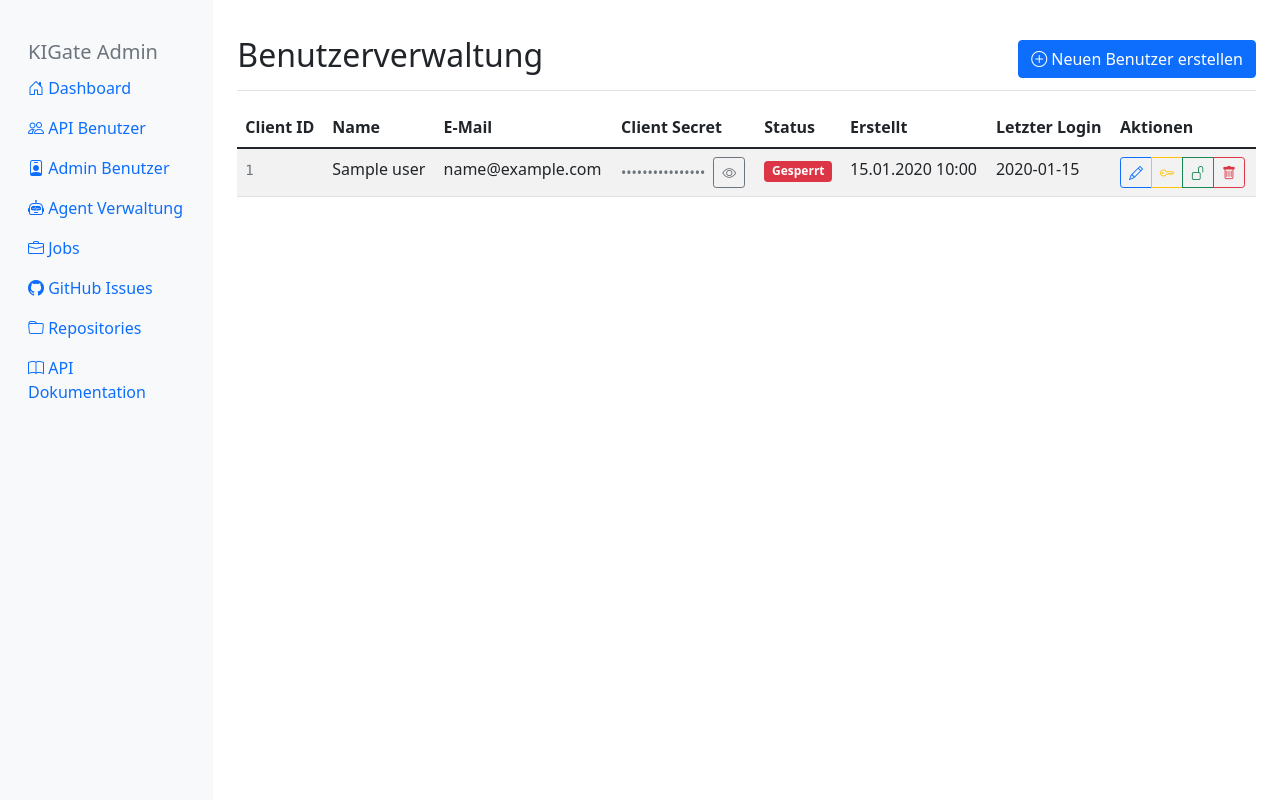
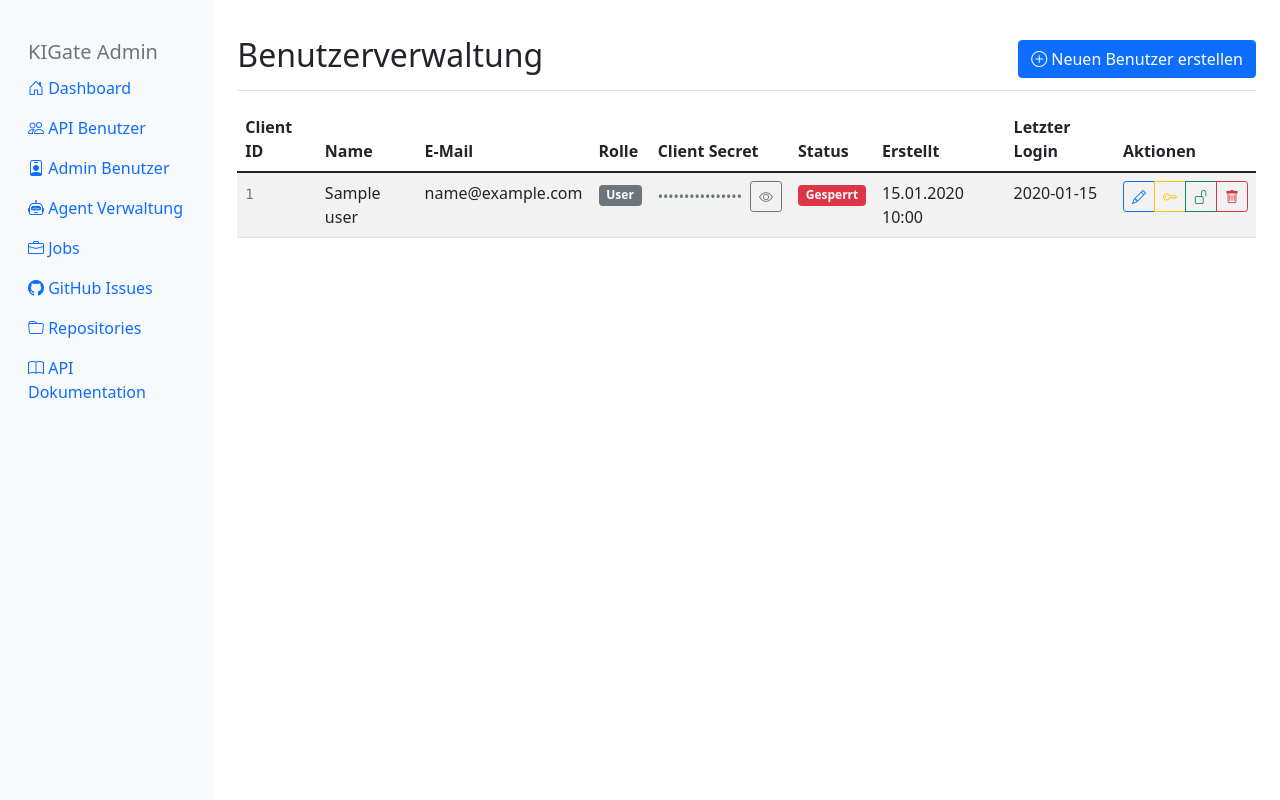
Before and after one commit to gdsanger/KIGate, a FastAPI app: template templates/users.html in a window 1280 px wide. Run offline with FastAPI, Linux system fonts and the light colour scheme; the template is opened without the code that fills it: most values are stand-ins (such as "Sample title", 1, 10 or a date in 2020).

Commit message:
Add role field to User and ApplicationUser models with UI support
Co-authored-by: gdsanger <59723667+gdsanger@users.noreply.github.com>

```diff
--- a/model/application_user.py
+++ b/model/application_user.py
@@ -25,6 +25,7 @@ class ApplicationUser(Base):
     name: Mapped[str] = mapped_column(String(100), nullable=False)
     email: Mapped[str] = mapped_column(String(200), nullable=False, unique=True)
     password_hash: Mapped[str] = mapped_column(String(256), nullable=False)  # bcrypt hash
+    role: Mapped[str] = mapped_column(String(20), default="user", nullable=False)
     last_logon: Mapped[Optional[datetime]] = mapped_column(DateTime(timezone=True), nullable=True)
     created_at: Mapped[datetime] = mapped_column(DateTime(timezone=True), server_default=func.now())
     is_active: Mapped[bool] = mapped_column(Boolean, default=True, nullable=False)
@@ -71,6 +72,7 @@ class ApplicationUserCreate(BaseModel):
     name: str = Field(..., min_length=1, max_length=100)
     email: EmailStr = Field(..., max_length=200)
     password: Optional[str] = Field(None, min_length=1)  # Optional - will generate if not provided
+    role: str = Field(default="user", pattern="^(admin|user)$")
     is_active: bool = True
 
     model_config = ConfigDict(from_attributes=True)
@@ -80,6 +82,7 @@ class ApplicationUserUpdate(BaseModel):
     """Model for updating an ApplicationUser"""
     name: Optional[str] = Field(None, min_length=1, max_length=100)
     email: Optional[EmailStr] = Field(None, max_length=200)
+    role: Optional[str] = Field(None, pattern="^(admin|user)$")
     is_active: Optional[bool] = None
 
     model_config = ConfigDict(from_attributes=True)
@@ -90,6 +93,7 @@ class ApplicationUserResponse(BaseModel):
     id: str
     name: str
     email: str
+    role: str
     last_logon: Optional[datetime]
     created_at: datetime
     is_active: bool
--- a/model/user.py
+++ b/model/user.py
@@ -22,6 +22,7 @@ class User(Base):
     client_secret: Mapped[str] = mapped_column(String(256), nullable=False)
     name: Mapped[str] = mapped_column(String(100), nullable=False)
     email: Mapped[Optional[str]] = mapped_column(String(200), nullable=True, unique=True)
+    role: Mapped[str] = mapped_column(String(20), default="user", nullable=False)
     is_active: Mapped[bool] = mapped_column(Boolean, default=True, nullable=False)
     created_at: Mapped[datetime] = mapped_column(DateTime(timezone=True), server_default=func.now())
     last_login: Mapped[Optional[datetime]] = mapped_column(DateTime(timezone=True), nullable=True)
@@ -47,6 +48,7 @@ class UserCreate(BaseModel):
     """Model for creating a user"""
     name: str = Field(..., min_length=1, max_length=100)
     email: Optional[str] = Field(None, max_length=200)
+    role: str = Field(default="user", pattern="^(admin|user)$")
     is_active: bool = True
 
     model_config = ConfigDict(from_attributes=True)
@@ -56,6 +58,7 @@ class UserUpdate(BaseModel):
     """Model for updating a user"""
     name: Optional[str] = Field(None, min_length=1, max_length=100)
     email: Optional[str] = Field(None, max_length=200)
+    role: Optional[str] = Field(None, pattern="^(admin|user)$")
     is_active: Optional[bool] = None
 
     model_config = ConfigDict(from_attributes=True)
@@ -66,6 +69,7 @@ class UserResponse(BaseModel):
     client_id: str
     name: str
     email: Optional[str]
+    role: str
     is_active: bool
     created_at: datetime
     last_login: Optional[datetime]
--- a/templates/users.html
+++ b/templates/users.html
@@ -22,6 +22,7 @@
                 <th>Client ID</th>
                 <th>Name</th>
                 <th>E-Mail</th>
+                <th>Rolle</th>
                 <th>Client Secret</th>
                 <th>Status</th>
                 <th>Erstellt</th>
@@ -37,6 +38,13 @@
                 </td>
                 <td>{{ user.name }}</td>
                 <td>{{ user.email or '-' }}</td>
+                <td>
+                    {% if user.role == 'admin' %}
+                        <span class="badge bg-primary">Admin</span>
+                    {% else %}
+                        <span class="badge bg-secondary">User</span>
+                    {% endif %}
+                </td>
                 <td>
                     <div class="d-flex align-items-center">
                         <code class="text-muted small secret-text" id="secret-{{ user.client_id }}" style="display: none;">{{ user.client_secret }}</code>
@@ -95,6 +103,13 @@
                         <label for="email" class="form-label">E-Mail</label>
                         <input type="email" class="form-control" id="email" name="email">
                     </div>
+                    <div class="mb-3">
+                        <label for="role" class="form-label">Rolle *</label>
+                        <select class="form-select" id="role" name="role" required>
+                            <option value="user" selected>User</option>
+                            <option value="admin">Admin</option>
+                        </select>
+                    </div>
                     <div class="form-check">
                         <input class="form-check-input" type="checkbox" id="is_active" name="is_active" checked>
                         <label class="form-check-label" for="is_active">
@@ -129,6 +144,13 @@
                         <label for="edit_email" class="form-label">E-Mail</label>
                         <input type="email" class="form-control" id="edit_email" name="email">
                     </div>
+                    <div class="mb-3">
+                        <label for="edit_role" class="form-label">Rolle *</label>
+                        <select class="form-select" id="edit_role" name="role" required>
+                            <option value="user">User</option>
+                            <option value="admin">Admin</option>
+                        </select>
+                    </div>
                     <div class="form-check">
                         <input class="form-check-input" type="checkbox" id="edit_is_active" name="is_active">
                         <label class="form-check-label" for="edit_is_active">
@@ -154,6 +176,7 @@ function editUser(clientId) {
         .then(user => {
             document.getElementById('edit_name').value = user.name;
             document.getElementById('edit_email').value = user.email || '';
+            document.getElementById('edit_role').value = user.role || 'user';
             document.getElementById('edit_is_active').checked = user.is_active;
             document.getElementById('editUserForm').action = `/admin/users/${clientId}/update`;
             new bootstrap.Modal(document.getElementById('editUserModal')).show();
```
Also changed, not shown: admin_routes.py (+8 -0 lines), database.py (+34 -0 lines), templates/application_users.html (+23 -0 lines).
